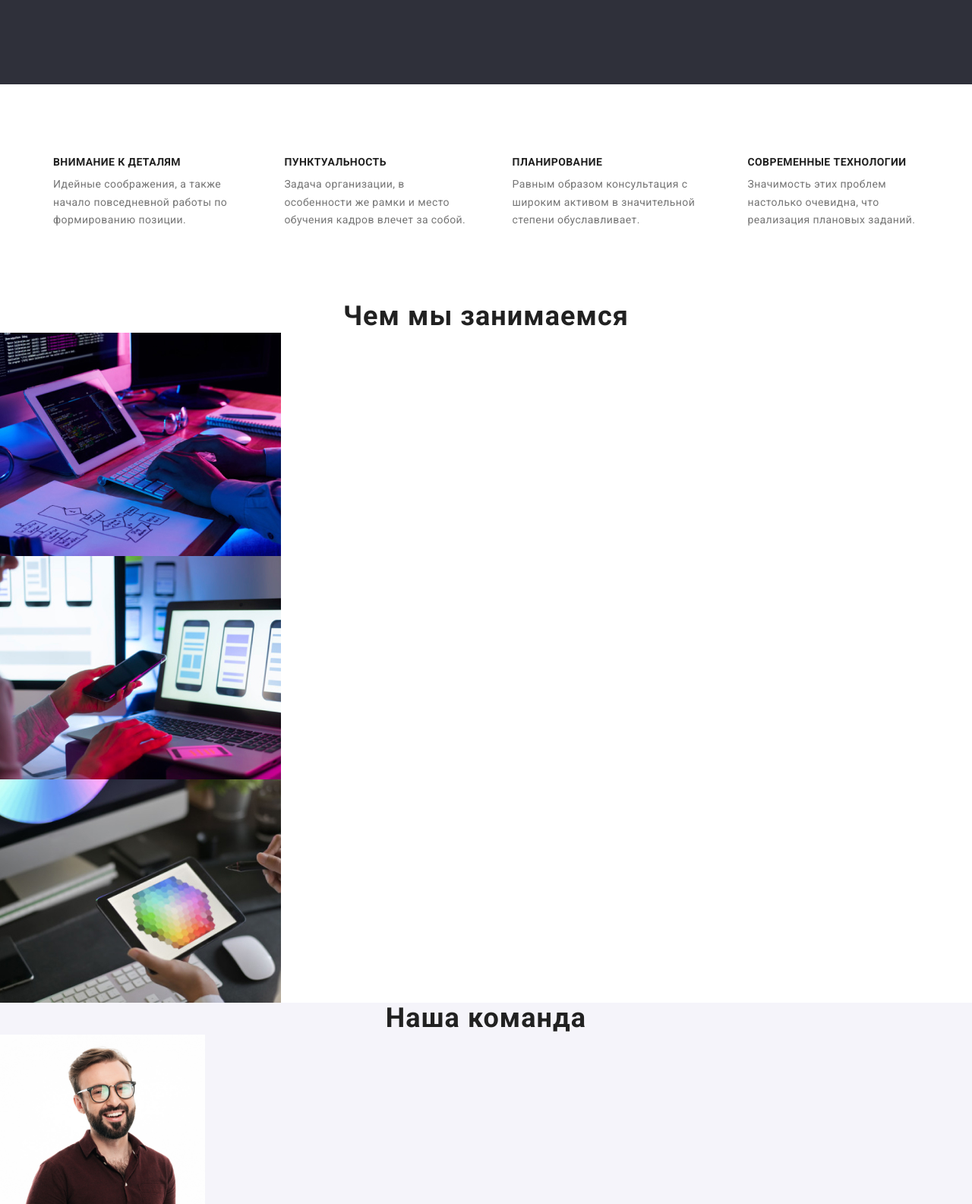
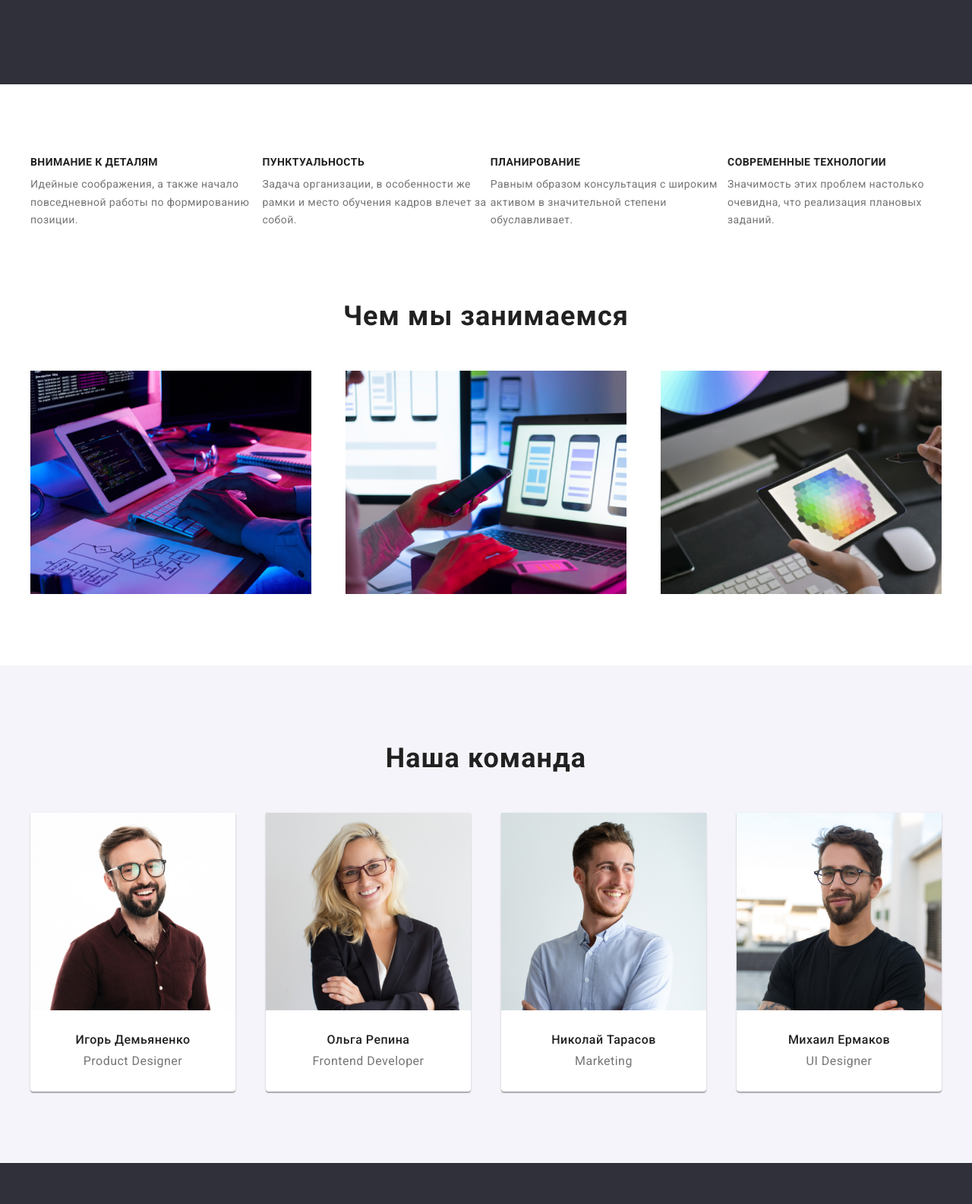
Before and after one commit to Makzumm/goit-markup-hw-03, a plain HTML site: page index.html in a window 1280 px wide. Shown: the part 569-2154 px from the top of the page at 76% size. Drawn offline with nearby package versions, Linux system fonts and the light colour scheme.

Commit message:
Change 4
Changed several sections
Fixed some bugs

```diff
--- a/index.html
+++ b/index.html
@@ -98,22 +98,29 @@
 
       <!--Чим ми займаємось-->
       <section class="activity-section">
+        <div class="activity-container">
           <h2 class="activity-title">Чем мы занимаемся</h2>
           <ul class="activity-list">
             <li>
               <img src="./images/box1.jpg" alt="верстка сайту" width="370" />
             </li>
             <li>
-            <img src="./images/box2.jpg" alt="адаптивність сайту" width="370" />
+              <img
+                src="./images/box2.jpg"
+                alt="адаптивність сайту"
+                width="370"
+              />
             </li>
             <li>
               <img src="./images/box3.jpg" alt="дизайн сайту" width="370" />
             </li>
           </ul>
+        </div>
       </section>
 
       <!--Наша команда-->
       <section class="team-section">
+        <div class="team-container">
           <h2 class="team-title">Наша команда</h2>
           <ul class="team-list">
             <li>
@@ -153,10 +160,12 @@
               <p>UI Designer</p>
             </li>
           </ul>
+        </div>
       </section>
     </main>
     <!--Футер-->
     <footer>
+      <div class="footer-container">
         <a class="footer-logo" href="./index.html"><span>Web</span>Studio</a>
         <address class="footer-adress">
           <a
@@ -174,6 +183,7 @@
             <a href="tel:+380991111111">+38 099 111 11 11</a>
           </li>
         </ul>
+      </div>
     </footer>
   </body>
 </html>
--- a/style/style.css
+++ b/style/style.css
@@ -210,7 +210,7 @@ body{
 .features-container{
     width: 1200px;
     margin: 0 auto;
-    padding: 94px 0;
+    margin-top: 94px;
 }
 
 .features-title{
@@ -224,12 +224,11 @@ body{
 
 .features-list{
     display: flex;
-    flex-direction: row;
     list-style: none;
 }
 
-.features-list li{
-    padding: 0 30px;
+.features-list ul{
+    display: flex;
 }
 
 .features-list h3{
@@ -252,20 +251,38 @@ body{
 
 /* ACTIVITY SECTION */
 
+.activity-container{
+    width: 1200px;
+    margin: 0 auto;
+    margin-bottom: 94px;
+    margin-top: 94px;
+}
+
 .activity-title{
     font-weight: 700;
     font-size: 36px;
     line-height: 1.16;
     text-align: center;
     letter-spacing: 0.03em;
+    padding-bottom: 50px;
+
 }
 
 .activity-list{
     list-style: none;
+    display: flex;
+    justify-content: space-between;
 }
 
 
 /* TEAM SECTION */
+
+.team-container{
+    width: 1200px;
+    margin: 0 auto;
+    margin-top: 94px;
+    padding-bottom: 94px;
+}
 
 .team-section{
     background-color: #F5F4FA;
@@ -278,10 +295,20 @@ body{
     text-align: center;
     letter-spacing: 0.03em;
     color: var(--main-txt-color);
+    padding-bottom: 50px;
+    padding-top: 102px;
 }
 
 .team-list{
     list-style: none;
+    display: flex;
+    justify-content: space-between;
+}
+
+.team-list li{
+    background-color: var(--white-color);
+    box-shadow: 0px 1px 3px rgba(0, 0, 0, 0.12), 0px 1px 1px rgba(0, 0, 0, 0.14), 0px 2px 1px rgba(0, 0, 0, 0.2);
+    border-radius: 0px 0px 4px 4px;
 }
 
 .team-list h3{
@@ -290,6 +317,8 @@ body{
     line-height: 1,18;
     letter-spacing: 0.03em;
     color: var(--main-txt-color);
+    text-align: center;
+    padding-top: 30px;
 }
 
 .team-list p{
@@ -298,6 +327,8 @@ body{
     line-height: 1.18;
     letter-spacing: 0.03em;
     color: var(--grey-color);
+    text-align: center;
+    padding: 10px 0 30px 0;
 }
 
 
@@ -305,6 +336,11 @@ body{
 
 footer{
     background-color: var(--dark-grey-color);
+}
+
+.footer-container{
+    width: 1200px;
+    margin: 0 auto;
 }
 
 .footer-logo{
@@ -315,6 +351,9 @@ footer{
     letter-spacing: 0.03em;
     color: var(--white-color);
     text-decoration: none;
+    display: inline-block;
+    padding-top: 60px;
+    padding-bottom: 20px;
 }
 
 .footer-logo span {
@@ -327,6 +366,7 @@ footer{
     font-size: 14px;
     line-height: 24px;
     letter-spacing: 0.03em;
+    padding-bottom: 9px;
 }
 
 .footer-adress a{
@@ -344,14 +384,12 @@ footer{
 }
 
 .footer-list{
-    list-style: none;
-}
-
-.footer-list{
     font-weight: 400;
     font-size: 14px;
     line-height: 1.7;
     letter-spacing: 0.03em;
+    list-style: none;
+    padding-bottom: 60px;
 }
 
 .footer-list a{
@@ -371,7 +409,7 @@ footer{
 
 
 
-/* СЕКТОР ПОРТФОЛІО */
+/*                  СЕКТОР ПОРТФОЛІО                     */
 
 /* FILTERS SECTION */
 
```
Also changed, not shown: portfolio.html (+15 -7 lines). Lines whose indentation alone changed are shown as unchanged.
